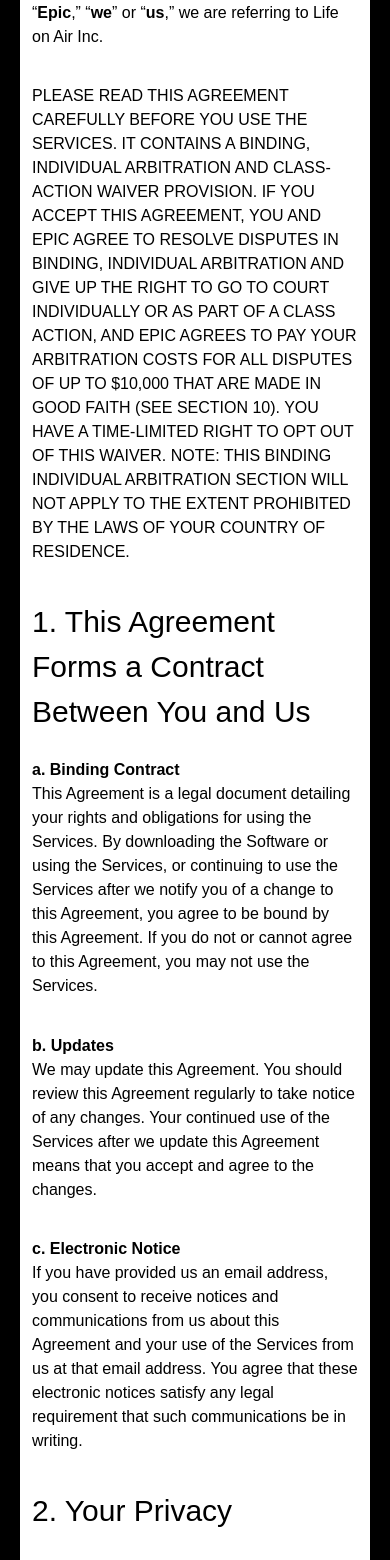
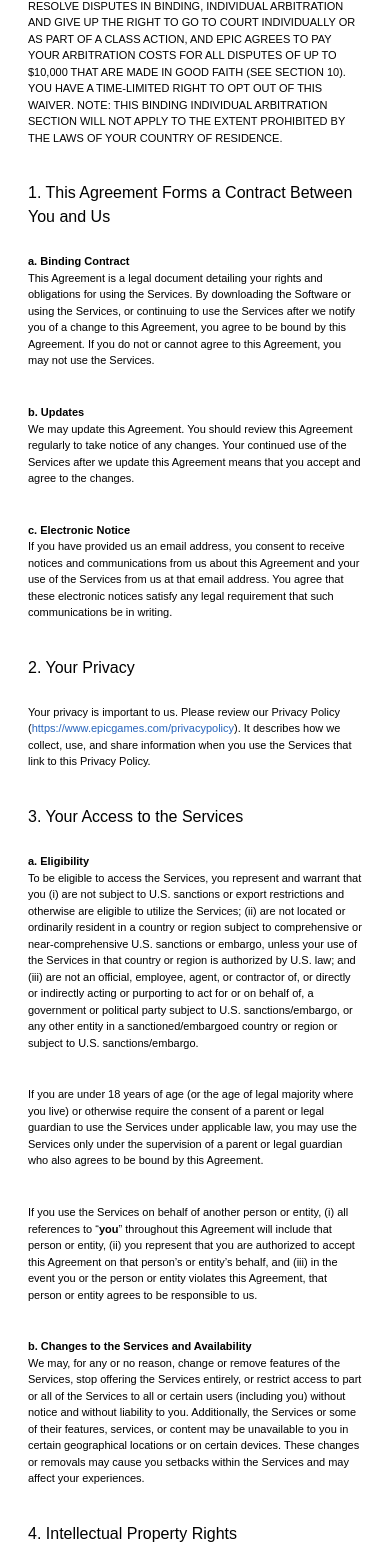
Before and after one commit to funbunch/postparty, a Next.js app: page /faq in a window 390 px wide. Shown: the part 429-1989 px from the top of the page. Built offline with nearby package versions, Linux system fonts and the light colour scheme; a web font is replaced by a local one.

Commit message:
Fixed nav on mobile. Restyled FAQ page for mobile. And added footer to FAQ.

```diff
--- a/components/Clippanel.js
+++ b/components/Clippanel.js
@@ -21,7 +21,7 @@
             <Carousel showThumbs={false}>
               <div>
               <h2 className='pb-12 pl-12 text-left'>Clip</h2>
-              <Image src={clipSlider} width={378} height={315} alt="We Know Greatness When We See It, Too" />
+              <Image src={clipSlider} width={278} height={315} layout='intrinsic' alt="We Know Greatness When We See It, Too" />
               <p className='subhead text-lg text-left pl-12 pb-5'>We Know Greatness<br />When We See It, Too.
               </p>
               <p className='text-left pl-12'>So, when you do something amazing, we&apos;ll<br />ooh and awe and suggest that you clip it for posterity. You can agree with just one click.
@@ -29,7 +29,7 @@
             </div>
             <div>
               <h2 className='pb-12 pl-12 text-left'>Save</h2>
-              <Image src={saveSlider} width={278} height={359}  alt="Your Vault Will Grow Quickly."/>
+              <Image src={saveSlider} width={278} height={359} layout='intrinsic' alt="Your Vault Will Grow Quickly."/>
               <p className='subhead text-lg text-left pl-12 pb-5'>Your Vault Will Grow Quickly.
                 </p>
                 <p className='text-left pl-12'>Every video you save will be added to your personal collection.
@@ -38,7 +38,7 @@
               <div>
               <h2 className='pb-12 pl-12 text-left'>Share</h2>
               <div className="img pt-16 pb-16">
-                <Image src={shareSlider} width={285} height={162} alt="Your Friends Gotta See this, too" />
+                <Image src={shareSlider} width={285} height={162} layout='intrinsic' alt="Your Friends Gotta See this, too" />
               </div>
               <p className='subhead text-lg text-left pl-12 pb-5'>Your Friends Gotta See this, Too
                 </p>
--- a/components/Footer.js
+++ b/components/Footer.js
@@ -22,3 +22,5 @@
     </div>
   )
 }
+
+export default Footer
--- a/components/Footertop.js
+++ b/components/Footertop.js
@@ -57,3 +57,4 @@
   )
 
 }
+export default Footertop
--- a/components/Layout.js
+++ b/components/Layout.js
@@ -1,5 +1,6 @@
 import Nav from './Nav'
 import Meta from './Meta'
+import Footer from './Footer'
 
 const Layout = ({ children }) => {
   return (
@@ -11,6 +12,7 @@
           {children}
         </main>
       </div>
+      <Footer />
     </>
   )
 }
--- a/components/Nav.js
+++ b/components/Nav.js
@@ -9,8 +9,8 @@
 
   return (
     <nav className="w-full md:h-[70px] md:flex md:items-center ">
-    <div className="justify-between pl-3.5 md:w-full md:h-full md:items-center md:flex md:pl-8">
-      <div className="flex items-center justify-between md:block">
+    <div className="justify-between md:w-full md:h-full md:items-center md:flex md:pl-8">
+      <div className="flex items-center justify-between pl-3.5 md:block">
         <Link href="/" passHref className="flex items-center md:py-0 pl-5">
           <a><Image src={logo} alt="postparty Logo" width={214} height={41} /></a>
         </Link>
--- a/pages/faq.js
+++ b/pages/faq.js
@@ -11,15 +11,15 @@
           <Image src={logoBG} width={1920} height={733} alt=""/>
         </div>
         <div className="overlay flex flex-col
-        row-start-1 col-start-1 items-center pt-7 px-5 md:pt-24 z-30">
+        row-start-1 col-start-1 items-center pt-7 md:px-5 md:pt-24 z-30">
           <h1 className="text-3xl text-center md:text-[55px] md:leading-[66px] font-bold pb-7 md:pb-24">Postparty End User License&nbsp;Agreement</h1>
-        <div className="background bg-white rounded-2xl py-14 px-3 md:px-24 lg:w-[1200px]">
+        <div className="background bg-white px-7 pt-7 text-[11px] md:text-base md:rounded-2xl md:py-14 md:px-24 lg:w-[1200px]">
           <p className="faqs text-black">Published: Oct 24, 2022<br /><br />
 
             This End User License Agreement (“<span className="font-bold">Agreement</span>”) applies to your use of the Postparty software (“<span className="font-bold">Software</span>”) and related services made available to you under this Agreement (the Software and such services, collectively, the “<span className="font-bold">Services</span>”). When we say “<span className="font-bold">Epic</span>,” “<span className="font-bold">we</span>” or “<span className="font-bold">us</span>,” we are referring to Life on Air Inc.</p>
 
           <p className="faqs text-black uppercase">PLEASE READ THIS AGREEMENT CAREFULLY BEFORE YOU USE THE SERVICES. IT CONTAINS A BINDING, INDIVIDUAL ARBITRATION AND CLASS-ACTION WAIVER PROVISION. IF YOU ACCEPT THIS AGREEMENT, YOU AND EPIC AGREE TO RESOLVE DISPUTES IN BINDING, INDIVIDUAL ARBITRATION AND GIVE UP THE RIGHT TO GO TO COURT INDIVIDUALLY OR AS PART OF A CLASS ACTION, AND EPIC AGREES TO PAY YOUR ARBITRATION COSTS FOR ALL DISPUTES OF UP TO $10,000 THAT ARE MADE IN GOOD FAITH (SEE SECTION 10). YOU HAVE A TIME-LIMITED RIGHT TO OPT OUT OF THIS WAIVER. NOTE: THIS BINDING INDIVIDUAL ARBITRATION SECTION WILL NOT APPLY TO THE EXTENT PROHIBITED BY THE LAWS OF YOUR COUNTRY OF RESIDENCE.</p>
-          <p className="text-black text-[30px] mb-6">1. This Agreement Forms a Contract Between You and Us</p>
+          <p className="text-black text-base md:text-[30px] mb-6">1. This Agreement Forms a Contract Between You and Us</p>
           <p className="faqs">
           <span className="font-bold">a.	Binding Contract</span><br/>
           This Agreement is a legal document detailing your rights and obligations for using the Services. By downloading the Software or using the Services, or continuing to use the Services after we notify you of a change to this Agreement, you agree to be bound by this Agreement. If you do not or cannot agree to this Agreement, you may not use the Services. </p>
@@ -31,13 +31,13 @@
           <span className="font-bold">c.	Electronic Notice</span><br/>
           If you have provided us an email address, you consent to receive notices and communications from us about this Agreement and your use of the Services from us at that email address. You agree that these electronic notices satisfy any legal requirement that such communications be in writing.
           </p>
-          <p className="text-black text-[30px] mb-6">
+          <p className="text-black text-base md:text-[30px] mb-6">
           2. Your Privacy
           </p>
           <p className="faqs">
           Your privacy is important to us. Please review our Privacy Policy (<a href="https://www.epicgames.com/privacypolicy" className="text-[#2764bb]">https://www.epicgames.com/privacypolicy</a>). It describes how we collect, use, and share information when you use the Services that link to this Privacy Policy.
           </p>
-          <p className="text-black text-[30px] mb-6">
+          <p className="text-black text-base md:text-[30px] mb-6">
           3. Your Access to the Services
           </p>
           <p className="faqs">
@@ -54,7 +54,7 @@
           <span className="font-bold">b.	Changes to the Services and Availability</span><br />
           We may, for any or no reason, change or remove features of the Services, stop offering the Services entirely, or restrict access to part or all of the Services to all or certain users (including you) without notice and without liability to you. Additionally, the Services or some of their features, services, or content may be unavailable to you in certain geographical locations or on certain devices. These changes or removals may cause you setbacks within the Services and may affect your experiences.
           </p>
-          <p className="text-black text-[30px] mb-6">
+          <p className="text-black text-base md:text-[30px] mb-6">
           4. Intellectual Property Rights
           </p>
           <p className="faqs">
@@ -88,7 +88,7 @@
           <span className="font-bold">c.	Feedback</span><br />
           You may communicate to us questions, comments, or other information about Epic or the Services (collectively, “<span className="font-bold">Feedback</span>”). However, please do not send your unsolicited fan content or game ideas to Epic. You understand that we may use any Feedback, including any ideas contained in Feedback, for any purpose, commercial or otherwise, without acknowledgment or compensation to you, including to develop, copy, publish, or improve the Services in our sole discretion. You understand that we may treat Feedback as nonconfidential.
           </p>
-          <p className="text-black text-[30px] mb-6">
+          <p className="text-black text-base md:text-[30px] mb-6">
           5. Termination
           </p>
           <p className="faqs">
@@ -107,26 +107,26 @@
           <span className="font-bold">d.	Effect of Termination</span><br />
           Upon any termination of this Agreement, the license granted to you under this Agreement will automatically terminate, you may no longer exercise any of the rights granted to you by the license, and you must destroy all copies of the Software in your possession. Sections 4(a) and (c), 5(d) and 6–11 will survive any termination of this Agreement
           </p>
-          <p className="text-black text-[30px] mb-6">
+          <p className="text-black text-base md:text-[30px] mb-6">
           6. Disclaimers
           </p>
           <p className="faqs">Nothing in this Agreement will prejudice the statutory rights that you may have as a consumer of the Services. Some countries, states, provinces or other jurisdictions do not allow the exclusion of certain warranties or the limitation of liability as stated in this section, so the below terms may not fully apply to you. In those jurisdictions, the exclusions and limitations below apply only to the extent permitted by the laws of such jurisdictions.</p>
           <p className="faqs">
           THE SERVICES, INCLUDING ALL INFORMATION, CONTENT, MATERIALS AND SOFTWARE, ARE PROVIDED BY EPIC ON AN “AS IS” AND “AS AVAILABLE” BASIS. THE EPIC PARTIES (DEFINED BELOW) MAKE NO REPRESENTATIONS OR WARRANTIES OF ANY KIND, EXPRESS OR IMPLIED, REGARDING THE SERVICES. YOUR USE OF THE SERVICES IS AT YOUR SOLE RISK. TO THE FULL EXTENT PERMISSIBLE BY LAW, THE EPIC PARTIES DISCLAIM ALL WARRANTIES, EXPRESS OR IMPLIED, INCLUDING IMPLIED OR STATUTORY WARRANTIES OF MERCHANTABILITY, FITNESS FOR A PARTICULAR PURPOSE, TITLE OR NONINFRINGEMENT. THE EPIC PARTIES DO NOT WARRANT THAT THE SERVICES ARE FREE OF VIRUSES OR OTHER HARMFUL COMPONENTS</p>
-          <p className="text-black text-[30px] mb-6">
+          <p className="text-black text-base md:text-[30px] mb-6">
           7. Limitation of Liability
           </p>
           <p className="faqs">TO THE FULL EXTENT PERMISSIBLE BY LAW, EPIC AND ITS AFFILIATES, LICENSORS AND SERVICE PROVIDERS (“<span className="font-bold">EPIC PARTIES</span>”), WILL NOT BE LIABLE FOR ANY LOSS OF PROFITS OR ANY INDIRECT, INCIDENTAL, PUNITIVE, SPECIAL OR CONSEQUENTIAL DAMAGES ARISING OUT OF OR IN CONNECTION WITH THIS AGREEMENT. FURTHER, TO THE FULL EXTENT PERMISSIBLE BY LAW, THE EPIC PARTIES’ AGGREGATE LIABILITY ARISING OUT OF OR IN CONNECTION WITH THIS AGREEMENT WILL NOT EXCEED THE TOTAL AMOUNTS YOU HAVE PAID (IF ANY) TO EPIC UNDER THIS AGREEMENT DURING THE TWELVE (12) MONTHS IMMEDIATELY PRECEDING THE EVENTS GIVING RISE TO SUCH LIABILITY. THESE LIMITATIONS AND EXCLUSIONS REGARDING DAMAGES APPLY EVEN IF ANY REMEDY FAILS TO PROVIDE ADEQUATE COMPENSATION.</p>
-          <p className="text-black text-[30px] mb-6">
+          <p className="text-black text-base md:text-[30px] mb-6">
           8. Indemnification
           </p>
           <p className="faqs">This section only applies to the extent allowed by the laws of your jurisdiction. If the laws of your jurisdiction do not allow you to enter into the indemnification obligation below, then you assume, to the extent permitted by the laws of your jurisdiction, all liability for all claims, demands, actions, losses, liabilities, and expenses (including attorneys’ fees, costs, and expert witnesses’ fees) that are the stated subject matter of the indemnification obligation below.</p>
           <p className="faqs">
           You agree to indemnify, pay the defense costs of, and hold harmless the Epic Parties from and against any claims, demands, actions, liabilities, damages, judgments, awards, losses, costs, expenses, or fees (including reasonable attorney and expert witness fees) arising out of or in connection with (i) any claim that, if true, would constitute your breach of this Agreement or your negligence, (ii) any act or omission by you in using the Services, or (iii) Your Recordings or your Feedback. You agree to reimburse the Epic Parties on demand for any defense costs incurred by the Epic Parties and any payments made or loss suffered by the Epic Parties, whether in a court judgment or settlement, based on any matter covered by this section.</p>
-          <p className="text-black text-[30px] mb-6">
+          <p className="text-black text-base md:text-[30px] mb-6">
           9. Governing Law and Jurisdiction</p>
           <p className="faqs">Any dispute or claim by you arising out of or related to this Agreement shall be governed by North Carolina law, exclusive of its choice of law rules. For any disputes not subject to binding individual arbitration, you and Epic agree to submit to the exclusive jurisdiction of the Superior Court of Wake County, North Carolina, or, if federal court jurisdiction exists, the United States District Court for the Eastern District of North Carolina. You and Epic agree to waive any jurisdictional, venue, or inconvenient forum objections to such courts (without affecting either party’s rights to remove a case to federal court if permissible), as well as any right to a jury trial. The Convention on Contracts for the International Sale of Goods will not apply. Any law or regulation which provides that the language of a contract shall be construed against the drafter will not apply to this Agreement. This paragraph will be interpreted as broadly as applicable law permits.</p>
-          <p className="text-black text-[30px] mb-6">
+          <p className="text-black text-base md:text-[30px] mb-6">
           10. Binding Individual Arbitration; No Class Actions
           </p>
           <p className="faqs">PLEASE READ THIS SECTION CAREFULLY. IT AFFECTS YOUR RIGHTS, INCLUDING YOUR RIGHT TO FILE A LAWSUIT IN COURT. </p>
@@ -206,7 +206,7 @@
         You have the right to opt out of and not to be bound by the Binding Individual Arbitration and Class Action Waiver provisions set forth in this Agreement. To exercise this right, you must send written notice of your decision to the following address: Epic Games, Inc., Legal Department, ATTN: ARBITRATION OPT-OUT, Box 254, 2474 Walnut Street, Cary, North Carolina, 27518, U.S.A. Your notice must include your name, mailing address, and Epic Account, and state that you do not wish to be bound by the Binding Individual Arbitration and Class Action Waiver provisions set forth in this Agreement. TO BE EFFECTIVE, THIS NOTICE MUST BE POSTMARKED OR DEPOSITED WITHIN 30 DAYS OF THE DATE ON WHICH YOU FIRST ACCEPTED THIS AGREEMENT UNLESS A LONGER PERIOD IS REQUIRED BY APPLICABLE LAW; OTHERWISE YOU WILL BE BOUND TO ARBITRATE DISPUTES IN ACCORDANCE WITH THIS SECTION. You are responsible for ensuring that Epic receives your opt-out notice, so you may wish to send it by a means that provides for a delivery receipt. If you opt out of these provisions, Epic will not be bound by them with respect to Disputes with you.</p>
 
 
-          <p className="text-black text-[30px] font-bold mb-6">
+          <p className="text-black text-base md:text-[30px] font-bold mb-6">
           11. Miscellaneous </p>
           <p className="faqs">This Agreement, including any other terms and policies referenced in this Agreement, are the entire agreement between you and Epic concerning the Services and supersede any other agreements between you and Epic. Unless otherwise contemplated in this Agreement, there are no third party beneficiaries to this Agreement. No waiver of this Agreement by Epic shall be deemed a further or continuing waiver of that term or condition or any other term or condition, and any failure of Epic to assert a right or provision under this Agreement shall not constitute a waiver of that right or provision. If any provision of this Agreement is held by a court of competent jurisdiction or arbitrator to be invalid, illegal, or unenforceable for any reason, that provision will be eliminated or limited to the minimum extent such that, except as stated in Section 10(e), the remaining provisions of this Agreement will continue in full force and effect. You may not assign your rights or obligations under this Agreement, including any rights to use the Services. We may assign this Agreement, in whole or in part, with or without notice to you.
           </p>
```
